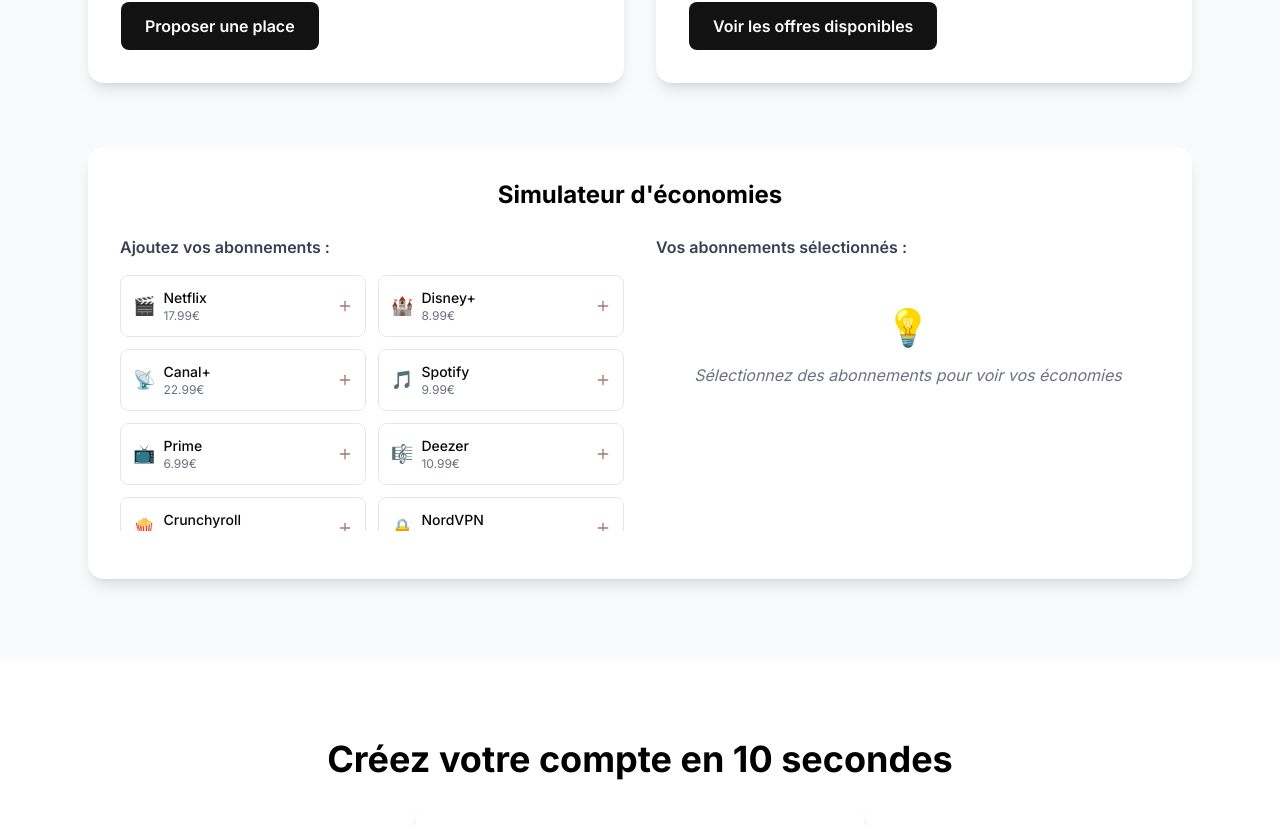
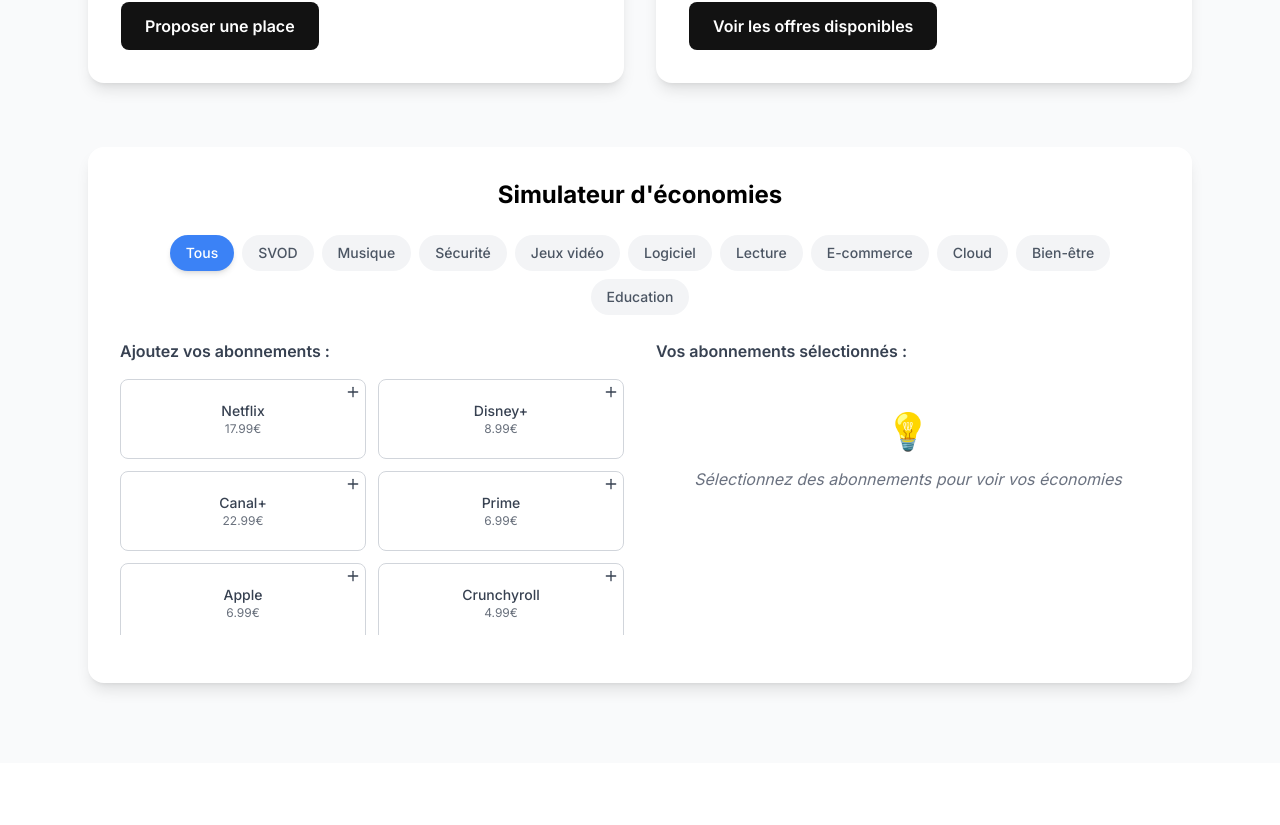
Before and after one commit to Dteeech/landing-spliiit, a Next.js app: page / in a window 1280 px wide. Shown: the part 2075-2900 px from the top of the page. Built offline with nearby package versions, Linux system fonts and the light colour scheme.

Commit message:
refactor and styling :simulator

```diff
--- a/app/page.tsx
+++ b/app/page.tsx
@@ -15,6 +15,7 @@ import 'swiper/css/pagination';
 import 'swiper/css/effect-coverflow';
 import InfiniteDoubleSlider from '@/components/InfiniteDoubleSlider';
 import { Service, FAQ } from './types/interfaces';
+import Simulator from '@/components/Simulator';
 
 const services: Service[] = [
   { name: 'Netflix Premium', price: 17.99, logo: '🎬', color: 'spliiit-red' },
@@ -297,120 +298,7 @@ export default function SpliiitLanding() {
           </div>
 
           {/* Simulateur */}
-          <div className="bg-white p-8 rounded-2xl shadow-lg pricing-highlight">
-            <h3 className="text-2xl font-bold text-gray-800 mb-6 text-center text-primary">
-              Simulateur d'économies
-            </h3>
-
-            <div className="grid md:grid-cols-2 gap-8">
-              <div>
-                <h4 className="font-semibold text-gray-700 mb-4">Ajoutez vos abonnements :</h4>
-                <div className="grid grid-cols-2 gap-3 mb-4 max-h-64 overflow-y-auto">
-                  {services.map((service) => {
-                    const isSelected = selectedServices.find(s => s.name === service.name);
-                    const borderColorClasses = {
-                      'spliiit-purple': 'border-spliiit-purple',
-                      'spliiit-brown': 'border-spliiit-brown',
-                      'spliiit-blue': 'border-spliiit-blue',
-                      'spliiit-green': 'border-spliiit-green',
-                      'spliiit-yellow': 'border-spliiit-yellow',
-                      'spliiit-red': 'border-spliiit-red',
-                      'spliiit-spotify': 'border-spliiit-spotify',
-                      'spliiit-white': 'border-spliiit-white'
-                    }[service.color] || 'border-gray-200';
-
-                    return (
-                      <button
-                        key={service.name}
-                        onClick={() => addService(service)}
-                        className={`flex items-center justify-between p-3 border rounded-lg hover:border-spliiit-brown hover:bg-gray-50 transition-all duration-200 group ${isSelected ? borderColorClasses : 'border-gray-200'}`}
-                      >
-                        <span className="flex items-center">
-                          <span className="mr-2 text-lg">{service.logo}</span>
-                          <div className="text-left">
-                            <div className="text-sm font-medium">{service.name.split(' ')[0]}</div>
-                            <div className="text-xs text-gray-500">{service.price}€</div>
-                          </div>
-                        </span>
-                        <Plus className="w-4 h-4 text-spliiit-brown group-hover:scale-110 transition-transform" />
-                      </button>
-                    );
-                  })}
-                </div>
-              </div>
-
-              <div>
-                <h4 className="font-semibold text-gray-700 mb-4">Vos abonnements sélectionnés :</h4>
-                {selectedServices.length === 0 ? (
-                  <div className="text-center py-8">
-                    <div className="text-4xl mb-4">💡</div>
-                    <p className="text-gray-500 italic">Sélectionnez des abonnements pour voir vos économies</p>
-                  </div>
-                ) : (
-                  <div className="space-y-2 mb-6">
-                    {selectedServices.map((service) => {
-                      const borderColorClasses = {
-                        'spliiit-purple': 'border-l-spliiit-purple',
-                        'spliiit-brown': 'border-l-spliiit-brown',
-                        'spliiit-blue': 'border-l-spliiit-blue',
-                        'spliiit-green': 'border-l-spliiit-green',
-                        'spliiit-yellow': 'border-l-spliiit-yellow',
-                        'spliiit-red': 'border-l-spliiit-red',
-                        'spliiit-spotify': 'border-l-spliiit-spotify',
-                        'spliiit-white': 'border-l-spliiit-white'
-                      }[service.color] || 'border-l-gray-300';
-
-                      return (
-                        <div key={service.name} className={`flex items-center justify-between p-3 bg-gray-50 rounded-lg border-l-4 ${borderColorClasses}`}>
-                          <span className="flex items-center">
-                            <span className="mr-2">{service.logo}</span>
-                            <span className="font-medium">{service.name}</span>
-                          </span>
-                          <div className="flex items-center">
-                            <span className="text-sm text-gray-600 mr-2">{service.price}€</span>
-                            <button
-                              onClick={() => removeService(service.name)}
-                              className="text-red-500 hover:text-red-700 hover:scale-110 transition-all"
-                            >
-                              <Minus className="w-4 h-4" />
-                            </button>
-                          </div>
-                        </div>
-                      );
-                    })}
-                  </div>
-                )}
-
-                {selectedServices.length > 0 && (
-                  <div className="bg-gray-100 p-6 rounded-lg">
-                    <div className="space-y-3">
-                      <div className="flex justify-between">
-                        <span className="font-medium text-gray-700">Prix normal :</span>
-                        <span className="text-lg font-bold text-gray-800">{totalNormalPrice.toFixed(2)}€/mois</span>
-                      </div>
-                      <div className="flex justify-between">
-                        <span className="font-medium text-gray-700">Prix avec Spliiit :</span>
-                        <span className="text-2xl font-bold text-spliiit-green">{totalSpliiitPrice.toFixed(2)}€/mois</span>
-                      </div>
-                      <div className="border-t pt-3">
-                        <div className="flex justify-between">
-                          <span className="font-bold text-gray-800">Économies :</span>
-                          <span className="text-2xl font-bold text-spliiit-green">
-                            -{totalSavings.toFixed(2)}€/mois
-                          </span>
-                        </div>
-                        <div className="text-center mt-2">
-                          <span className="text-sm text-gray-600">
-                            Soit {(totalSavings * 12).toFixed(0)}€ d'économies par an ! 🎉
-                          </span>
-                        </div>
-                      </div>
-                    </div>
-                  </div>
-                )}
-              </div>
-            </div>
-          </div>
+          <Simulator />
         </div>
       </section>
       {/* Section OTP */}
--- a/app/types/interfaces.ts
+++ b/app/types/interfaces.ts
@@ -3,7 +3,8 @@ export interface Service {
     price: number;
     logo: string;
     color: string;
-  }
+    category: string;
+}
 
 export interface FAQ {
   question: string;
--- a/components/Simulator.tsx
+++ b/components/Simulator.tsx
@@ -1,8 +1,32 @@
 import { useState } from "react";
+import { Minus, Plus, X } from "lucide-react";
 import { Service } from "@/app/types/interfaces";
+
 function Simulator() {
+  const [selectedServices, setSelectedServices] = useState<Service[]>([]);
+  const [activeFilter, setActiveFilter] = useState<string>("Tous");
 
-  const [selectedServices, setSelectedServices] = useState<Service[]>([]);
+  const services: Service[] = [
+    { name: 'Netflix Premium', price: 17.99, logo: '🎬', color: 'spliiit-red', category: 'SVOD' },
+    { name: 'Disney+', price: 8.99, logo: '🏰', color: 'spliiit-purple', category: 'SVOD' },
+    { name: 'Canal+', price: 22.99, logo: '📡', color: 'spliiit-black', category: 'SVOD' },
+    { name: 'Prime Video', price: 6.99, logo: '📺', color: 'spliiit-blue', category: 'SVOD' },
+    { name: 'Apple TV+', price: 6.99, logo: '🍎', color: 'spliiit-brown', category: 'SVOD' },
+    { name: 'Crunchyroll', price: 4.99, logo: '�', color: 'spliiit-brown', category: 'SVOD' },
+    { name: 'YouTube Premium', price: 11.99, logo: '📹', color: 'spliiit-red', category: 'SVOD' },
+    { name: 'Spotify Premium', price: 9.99, logo: '🎵', color: 'spliiit-spotify', category: 'Musique' },
+    { name: 'Deezer Premium', price: 10.99, logo: '🎼', color: 'spliiit-black', category: 'Musique' },
+    { name: 'NordVPN', price: 11.95, logo: '🔒', color: 'spliiit-blue', category: 'Sécurité' },
+  ];
+
+  const categories = [
+    "Tous", "SVOD", "Musique", "Sécurité", "Jeux vidéo", "Logiciel",
+    "Lecture", "E-commerce", "Cloud", "Bien-être", "Education"
+  ];
+
+  const filteredServices = activeFilter === "Tous"
+    ? services
+    : services.filter(service => service.category === activeFilter);
 
   const addService = (service: Service) => {
     if (!selectedServices.find(s => s.name === service.name)) {
@@ -13,59 +37,76 @@ function Simulator() {
   const removeService = (serviceName: string) => {
     setSelectedServices(selectedServices.filter(s => s.name !== serviceName));
   };
-  const services: Service[] = [
-    { name: 'Netflix Premium', price: 17.99, logo: '🎬', color: 'spliiit-red' },
-    { name: 'Disney+', price: 8.99, logo: '🏰', color: 'spliiit-brown' },
-    { name: 'Canal+', price: 22.99, logo: '📡', color: 'spliiit-black' },
-    { name: 'Spotify Premium', price: 9.99, logo: '🎵', color: 'spliiit-spotify' },
-    { name: 'Prime Video', price: 6.99, logo: '📺', color: 'spliiit-blue' },
-    { name: 'Deezer Premium', price: 10.99, logo: '🎼', color: 'spliiit-black' },
-    { name: 'Crunchyroll', price: 4.99, logo: '🍿', color: 'spliiit-brown' },
-    { name: 'NordVPN', price: 11.95, logo: '🔒', color: 'spliiit-blue' },
-    { name: 'YouTube Premium', price: 11.99, logo: '📹', color: 'spliiit-red' },
-    { name: 'Apple TV+', price: 6.99, logo: '🍎', color: 'spliiit-white' },
-  ];
 
   const totalNormalPrice = selectedServices.reduce((sum, service) => sum + service.price, 0);
   const totalSpliiitPrice = totalNormalPrice / 4;
   const totalSavings = totalNormalPrice - totalSpliiitPrice;
+
+  const getColorClasses = (color: string, isSelected: boolean) => {
+    const colorMap: Record<string, string> = {
+      'spliiit-red': isSelected ? 'bg-spliiit-red text-white border-spliiit-red' : 'bg-white text-gray-700 border-gray-300 hover:border-spliiit-red',
+      'spliiit-brown': isSelected ? 'bg-spliiit-brown text-white border-spliiit-brown' : 'bg-white text-gray-700 border-gray-300 hover:border-spliiit-brown',
+      'spliiit-blue': isSelected ? 'bg-spliiit-blue text-white border-spliiit-blue' : 'bg-white text-gray-700 border-gray-300 hover:border-spliiit-blue',
+      'spliiit-green': isSelected ? 'bg-spliiit-green text-white border-spliiit-green' : 'bg-white text-gray-700 border-gray-300 hover:border-spliiit-green',
+      'spliiit-yellow': isSelected ? 'bg-spliiit-yellow text-white border-spliiit-yellow' : 'bg-white text-gray-700 border-gray-300 hover:border-spliiit-yellow',
+      'spliiit-black': isSelected ? 'bg-spliiit-black text-white border-spliiit-black' : 'bg-white text-gray-700 border-gray-300 hover:border-spliiit-black',
+      'spliiit-spotify': isSelected ? 'bg-spliiit-spotify text-white border-spliiit-spotify' : 'bg-white text-gray-700 border-gray-300 hover:border-spliiit-spotify',
+      'spliiit-white': isSelected ? 'bg-gray-100 text-gray-800 border-gray-400' : 'bg-white text-gray-700 border-gray-300 hover:border-gray-400',
+    };
+    return colorMap[color] || 'bg-white text-gray-700 border-gray-300';
+  };
+
   return (
     <div className="bg-white p-8 rounded-2xl shadow-lg pricing-highlight">
       <h3 className="text-2xl font-bold text-gray-800 mb-6 text-center text-primary">
         Simulateur d'économies
       </h3>
 
+      {/* Filtres par catégorie */}
+      <div className="mb-6">
+        <div className="flex flex-wrap gap-2 justify-center">
+          {categories.map((category) => (
+            <button
+              key={category}
+              onClick={() => setActiveFilter(category)}
+              className={`px-4 py-2 rounded-full text-sm font-medium transition-all duration-200 ${activeFilter === category
+                  ? 'bg-blue-500 text-white shadow-md'
+                  : 'bg-gray-100 text-gray-600 hover:bg-gray-200'
+                }`}
+            >
+              {category}
+            </button>
+          ))}
+        </div>
+      </div>
+
       <div className="grid md:grid-cols-2 gap-8">
         <div>
           <h4 className="font-semibold text-gray-700 mb-4">Ajoutez vos abonnements :</h4>
           <div className="grid grid-cols-2 gap-3 mb-4 max-h-64 overflow-y-auto">
-            {services.map((service) => {
+            {filteredServices.map((service) => {
               const isSelected = selectedServices.find(s => s.name === service.name);
-              const borderColorClasses = {
-                'spliiit-purple': 'border-spliiit-purple',
-                'spliiit-brown': 'border-spliiit-brown',
-                'spliiit-blue': 'border-spliiit-blue',
-                'spliiit-green': 'border-spliiit-green',
-                'spliiit-yellow': 'border-spliiit-yellow',
-                'spliiit-red': 'border-spliiit-red',
-                'spliiit-spotify': 'border-spliiit-spotify',
-                'spliiit-white': 'border-spliiit-white'
-              }[service.color] || 'border-gray-200';
+              const colorClasses = getColorClasses(service.color, !!isSelected);
 
               return (
                 <button
                   key={service.name}
-                  onClick={() => addService(service)}
-                  className={`flex items-center justify-between p-3 border rounded-lg hover:border-spliiit-brown hover:bg-gray-50 transition-all duration-200 group ${isSelected ? borderColorClasses : 'border-gray-200'}`}
+                  onClick={() => isSelected ? removeService(service.name) : addService(service)}
+                  className={`relative flex flex-col items-center justify-center p-3 border rounded-lg transition-all duration-200 min-h-[80px] ${colorClasses}`}
                 >
-                  <span className="flex items-center">
-                    <span className="mr-2 text-lg">{service.logo}</span>
-                    <div className="text-left">
-                      <div className="text-sm font-medium">{service.name.split(' ')[0]}</div>
-                      <div className="text-xs text-gray-500">{service.price}€</div>
-                    </div>
-                  </span>
-                  <Plus className="w-4 h-4 text-spliiit-brown group-hover:scale-110 transition-transform" />
+                  <div className="text-center">
+                    <div className="text-sm font-medium">{service.name.split(' ')[0]}</div>
+                    <div className="text-xs opacity-75">{service.price}€</div>
+                  </div>
+
+                  {/* Icône + ou - dans le coin */}
+                  <div className="absolute top-1 right-1">
+                    {isSelected ? (
+                      <Minus className="w-4 h-4" />
+                    ) : (
+                      <Plus className="w-4 h-4" />
+                    )}
+                  </div>
                 </button>
               );
             })}
@@ -82,32 +123,24 @@ function Simulator() {
           ) : (
             <div className="space-y-2 mb-6">
               {selectedServices.map((service) => {
-                const borderColorClasses = {
-                  'spliiit-purple': 'border-l-spliiit-purple',
+                const borderColorClasses: Record<string, string> = {
+                  'spliiit-red': 'border-l-spliiit-red',
                   'spliiit-brown': 'border-l-spliiit-brown',
                   'spliiit-blue': 'border-l-spliiit-blue',
                   'spliiit-green': 'border-l-spliiit-green',
                   'spliiit-yellow': 'border-l-spliiit-yellow',
-                  'spliiit-red': 'border-l-spliiit-red',
+                  'spliiit-black': 'border-l-spliiit-black',
                   'spliiit-spotify': 'border-l-spliiit-spotify',
-                  'spliiit-white': 'border-l-spliiit-white'
-                }[service.color] || 'border-l-gray-300';
+                  'spliiit-white': 'border-l-gray-400'
+                };
+                const borderClass = borderColorClasses[service.color] || 'border-l-gray-300';
 
                 return (
-                  <div key={service.name} className={`flex items-center justify-between p-3 bg-gray-50 rounded-lg border-l-4 ${borderColorClasses}`}>
+                  <div key={service.name} className={`flex items-center justify-between p-3 border-l-4 ${borderClass}`}>
                     <span className="flex items-center">
-                      <span className="mr-2">{service.logo}</span>
                       <span className="font-medium">{service.name}</span>
                     </span>
-                    <div className="flex items-center">
-                      <span className="text-sm text-gray-600 mr-2">{service.price}€</span>
-                      <button
-                        onClick={() => removeService(service.name)}
-                        className="text-red-500 hover:text-red-700 hover:scale-110 transition-all"
-                      >
-                        <Minus className="w-4 h-4" />
-                      </button>
-                    </div>
+                    <span className="text-sm text-gray-600">{service.price}€</span>
                   </div>
                 );
               })}
@@ -118,25 +151,12 @@ function Simulator() {
             <div className="bg-gray-100 p-6 rounded-lg">
               <div className="space-y-3">
                 <div className="flex justify-between">
-                  <span className="font-medium text-gray-700">Prix normal :</span>
+                  <span className="font-medium text-gray-700">Prix plein tarif :</span>
                   <span className="text-lg font-bold text-gray-800">{totalNormalPrice.toFixed(2)}€/mois</span>
                 </div>
                 <div className="flex justify-between">
                   <span className="font-medium text-gray-700">Prix avec Spliiit :</span>
                   <span className="text-2xl font-bold text-spliiit-green">{totalSpliiitPrice.toFixed(2)}€/mois</span>
-                </div>
-                <div className="border-t pt-3">
-                  <div className="flex justify-between">
-                    <span className="font-bold text-gray-800">Économies :</span>
-                    <span className="text-2xl font-bold text-spliiit-green">
-                      -{totalSavings.toFixed(2)}€/mois
-                    </span>
-                  </div>
-                  <div className="text-center mt-2">
-                    <span className="text-sm text-gray-600">
-                      Soit {(totalSavings * 12).toFixed(0)}€ d'économies par an ! 🎉
-                    </span>
-                  </div>
                 </div>
               </div>
             </div>
--- a/tailwind.config.ts
+++ b/tailwind.config.ts
@@ -61,19 +61,17 @@ const config: Config = {
           '5': 'hsl(var(--chart-5))',
         },
         // Palette de couleurs Spliiit
-        spliiit: {
-          pink: '#fb315f',
-          purple: '#7b61ff',
-          brown: '#a77a71',
-          yellow: '#f7c443',
-          blue: '#3a8ef6',
-          green: '#036257',
-          dark: '#121212',
-          black: '#121212', // Alias pour dark
-          red: '#fb315f',   // Alias pour pink
-          spotify: '#1DB954', // Couleur officielle Spotify
-          white: '#ffffff',
-        },
+        'spliiit-pink': '#fb315f',
+        'spliiit-purple': '#7b61ff',
+        'spliiit-brown': '#a77a71',
+        'spliiit-yellow': '#f7c443',
+        'spliiit-blue': '#3a8ef6',
+        'spliiit-green': '#036257',
+        'spliiit-dark': '#121212',
+        'spliiit-black': '#121212', // Alias pour dark
+        'spliiit-red': '#fb315f',   // Alias pour pink
+        'spliiit-spotify': '#1DB954', // Couleur officielle Spotify
+        'spliiit-white': '#ffffff',
       },
       keyframes: {
         'accordion-down': {
```
Also changed, not shown: components/OtpForm.tsx (added, +40 -0 lines).
